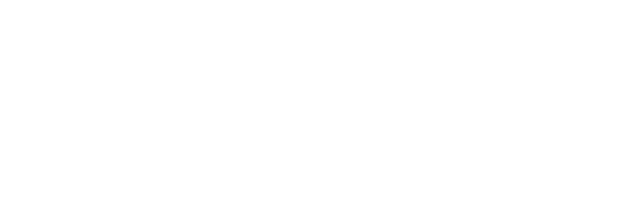
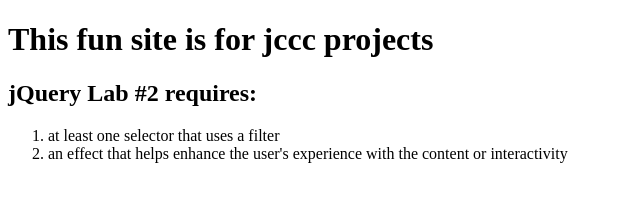
Before and after one commit to j-kincaid/jQuery-projects, a plain HTML site: page index.html in a window 1280 px wide. Shown: the whole page, without its empty margins (0-640 px from the left). Drawn offline with nearby package versions, Linux system fonts and the light colour scheme.

Commit message:
create css, scripts directories, set up index file

```diff
--- a/index.html
+++ b/index.html
@@ -3,9 +3,19 @@
 <head>
    <meta charset="UTF-8">
    <meta name="viewport" content="width=device-width, initial-scale=1.0">
-   <title>Document</title>
+   <title>jccc projects</title>
+   <script type="text/javascript" src="jquery-1.7-min.js"></script>
+   <script type="text/javascript" src="script.js"></script>
+   <link rel="stylesheet" href="css/styles.css" type="text/css">
 </head>
+
 <body>
+   <h1>This fun site is for jccc projects</h1>
+   <h2>jQuery Lab #2 requires:</h2>
+   <ol>
+      <li>at least one selector that uses a filter</li>
+      <li>an effect that helps enhance the user&#39;s experience with the content or interactivity</li>
+   </ol>
 
 </body>
 </html>
```
Also changed, not shown: css/styles.css (added, +10 -0 lines).
